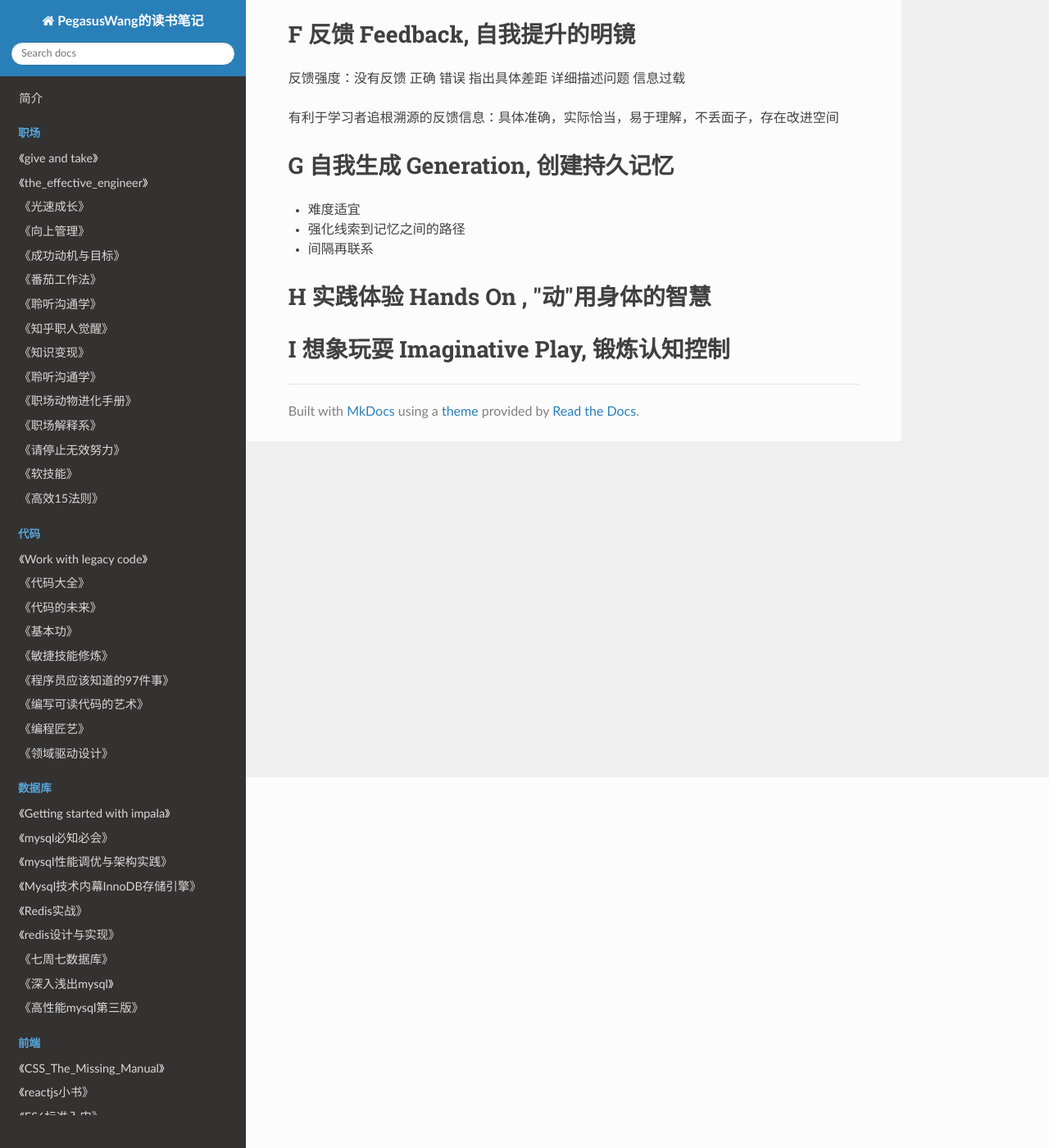
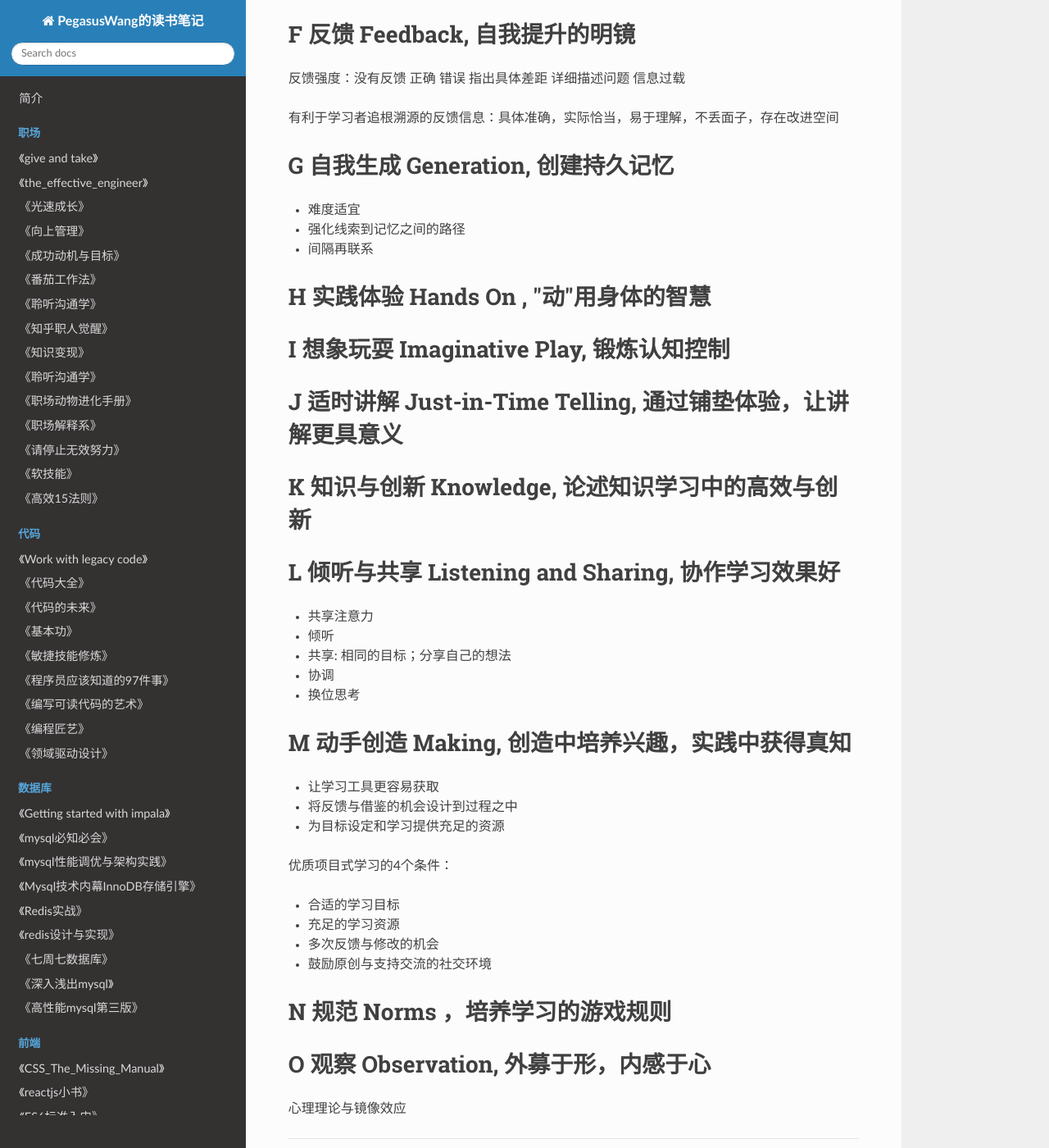
Before and after one commit to PegasusWang/booknotes, an MkDocs documentation site: the page built from docs/思维认知/科学学习.md, in a window 1280 px wide and 1400 px high, scrolled down 452 px. Shown: the whole window at 82% size. Built offline with MkDocs 1.6.1, drawn with Linux system fonts in a browser that asks for light colours; nearby versions of some CDN libraries; old or Windows-style settings are respelled for this version of MkDocs.

Commit message:
科学学习；making; norms

```diff
--- a/docs/思维认知/科学学习.md
+++ b/docs/思维认知/科学学习.md
@@ -27,3 +27,34 @@
 # H 实践体验 Hands On , "动"用身体的智慧
 
 # I 想象玩耍 Imaginative Play, 锻炼认知控制
+
+# J 适时讲解 Just-in-Time Telling, 通过铺垫体验，让讲解更具意义
+
+# K 知识与创新 Knowledge, 论述知识学习中的高效与创新
+
+# L 倾听与共享 Listening and Sharing, 协作学习效果好
+
+- 共享注意力
+- 倾听
+- 共享: 相同的目标；分享自己的想法
+- 协调
+- 换位思考
+
+# M 动手创造 Making, 创造中培养兴趣，实践中获得真知
+
+- 让学习工具更容易获取
+- 将反馈与借鉴的机会设计到过程之中
+- 为目标设定和学习提供充足的资源
+
+优质项目式学习的4个条件：
+
+- 合适的学习目标
+- 充足的学习资源
+- 多次反馈与修改的机会
+- 鼓励原创与支持交流的社交环境
+
+# N 规范 Norms ，培养学习的游戏规则
+
+# O 观察 Observation, 外募于形，内感于心
+
+心理理论与镜像效应
```
